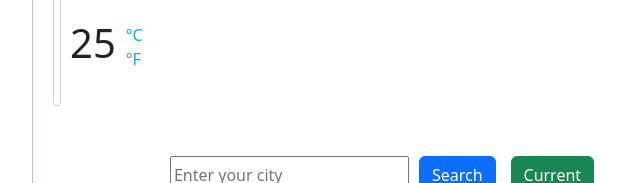
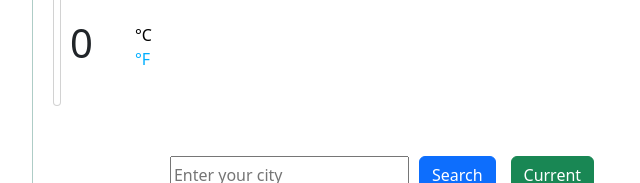
Before and after one commit to orchid-cloud/weather_app, a plain HTML site: page index.html in a window 1280 px wide. Both pictures are taken after a click on the link "°C". Shown: the part 851-1034 px from the top of the page, 258-898 px from the left. Drawn offline with nearby package versions, Linux system fonts and the light colour scheme.

Commit message:
implemented unit conversion

```diff
--- a/app.js
+++ b/app.js
@@ -44,9 +44,10 @@ function showTemperature(result) {
   let humidity = document.querySelector("#humidity");
   let windSpeed = document.querySelector("#wind-speed");
   let iconElement = document.querySelector("#icon");
+  celsiusTemperature = result.data.main.temp;
 
   city.innerHTML = result.data.name;
-  description.innerHTML = result.data.weather[0].description;
+  // condition.innerHTML = result.data.weather[0].description;
   currentTemp.innerHTML = `${temperature}`;
   feelsLike.innerHTML = Math.round(result.data.main.feels_like);
   humidity.innerHTML = result.data.main.humidity;
@@ -57,6 +58,7 @@ function showTemperature(result) {
   );
   iconElement.setAttribute("alt", result.data.weather[0].description);
 }
+let celsiusTemperature = null;
 
 function getWeatherByCityName(cityName, callback) {
   let apiKey = "ad08724a8362612bf966360e7b25eb54";
@@ -85,21 +87,26 @@ function search(event) {
 let form = document.querySelector("#form");
 form.addEventListener("submit", search);
 
-function calcTemperature(event) {
+function calcTemperatureCels(event) {
   event.preventDefault();
 
+  fahrenheitTemperature.classList.remove("active");
+  celsTemperature.classList.add("active");
   let currentTemp = document.querySelector("#temperature");
-  currentTemp.innerHTML = 25;
+  currentTemp.innerHTML = Math.round(celsiusTemperature);
 }
 
-let celciusTemperature = document.querySelector("#celcius-link");
-celciusTemperature.addEventListener("click", calcTemperature);
+let celsTemperature = document.querySelector("#celcius-link");
+celsTemperature.addEventListener("click", calcTemperatureCels);
 
 function calcTemperatureFahrn(event) {
   event.preventDefault();
 
+  celsTemperature.classList.remove("active");
+  fahrenheitTemperature.classList.add("active");
+  let fahrenheitTemp = (celsiusTemperature * 9) / 5 + 32;
   let currentTemp = document.querySelector("#temperature");
-  currentTemp.innerHTML = 77;
+  currentTemp.innerHTML = Math.round(fahrenheitTemp);
 }
 
 let fahrenheitTemperature = document.querySelector("#fahrenheit-link");
--- a/index.html
+++ b/index.html
@@ -28,7 +28,7 @@
               <div class="temperature-box">
                 <p class="temperature" id="temperature">t</p>
                 <p class="units" id="units">
-                  <a href="#" id="celcius-link">°C</a>
+                  <a href="#" class="active" id="celcius-link">°C</a>
                   <a href="#" id="fahrenheit-link">°F</a>
                 </p>
               </div>
--- a/style.css
+++ b/style.css
@@ -33,7 +33,17 @@ html {
   display: flex;
 }
 
+.temperature-box .active {
+  color: black;
+  cursor: default;
+}
+
+.temperature-box .active:hover {
+  text-decoration: none;
+}
+
 .temperature {
+  min-width: 55px;
   font-size: 40px;
   margin-right: 10px;
 }
```
